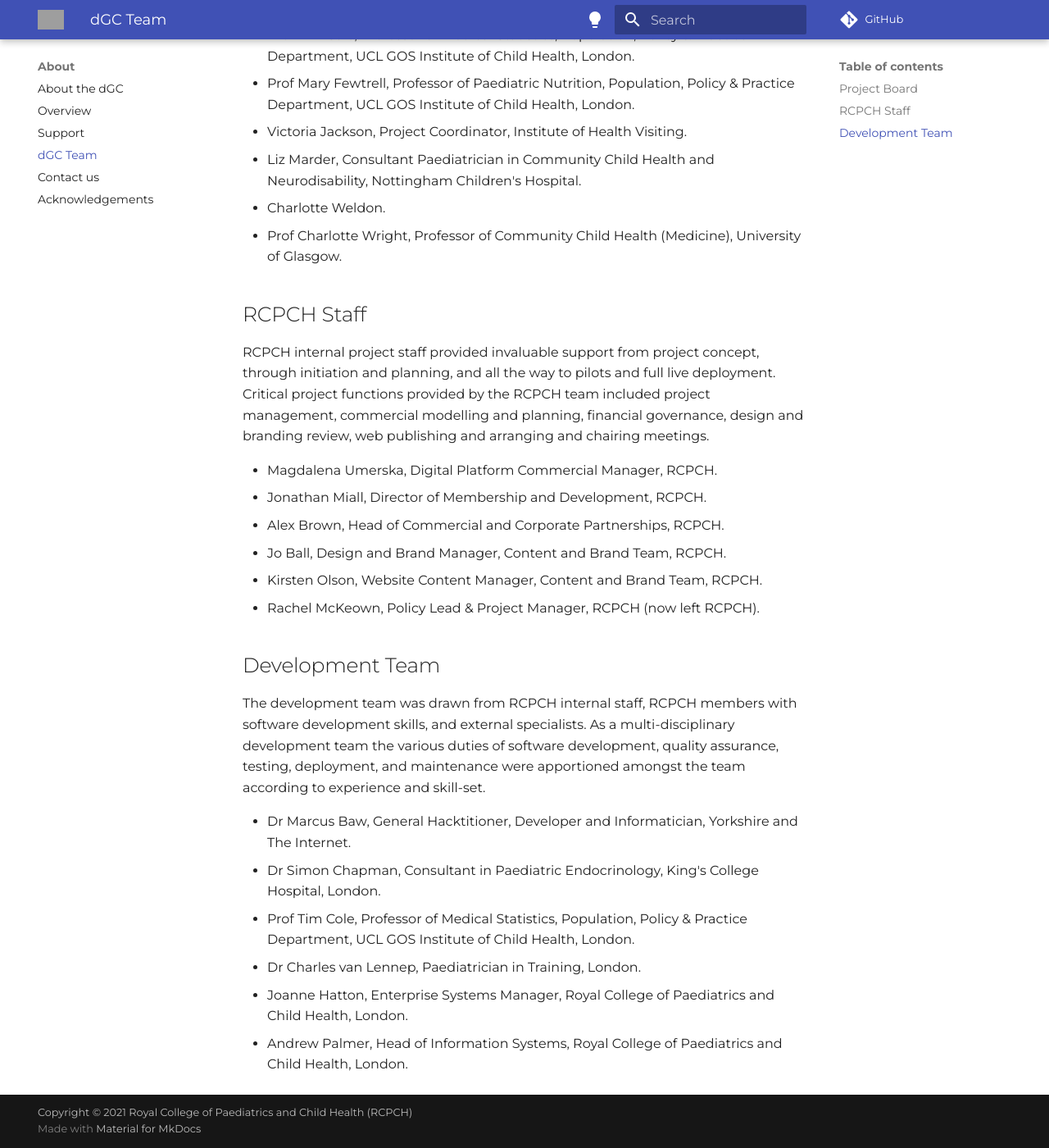
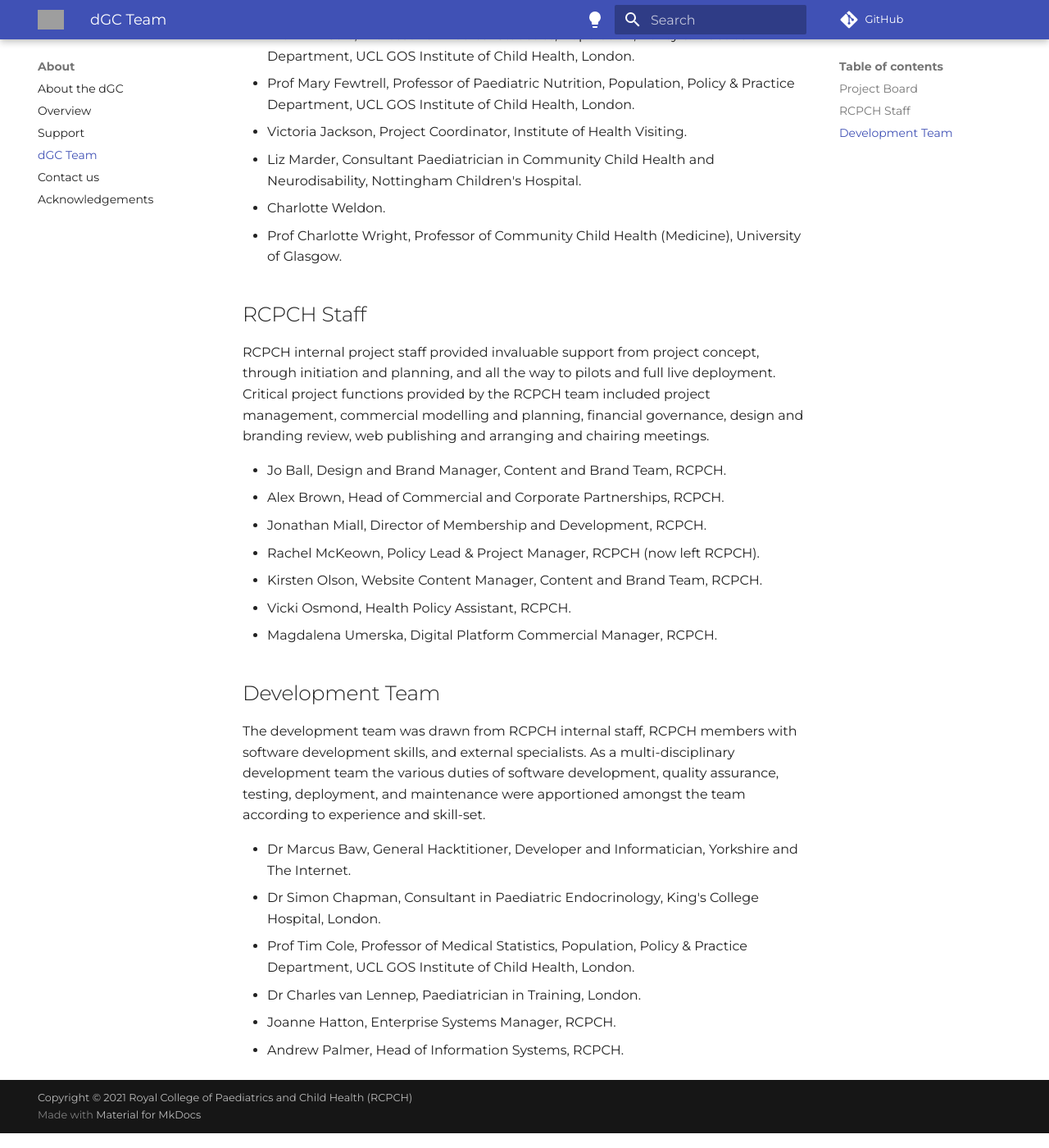
Before and after one commit to rcpch/digital-growth-charts-server, an MkDocs documentation site: the page built from docs/about/team.md, in a window 1280 px wide and 1400 px high, scrolled down 511 px. Shown: the whole window at 82% size. Built offline with MkDocs 1.6.1 and Material for MkDocs 9.7.7, drawn with Linux system fonts in a browser that asks for light colours; comment, search, counter and statistics services are not loaded; grey boxes are pictures that could not be loaded.

Commit message:
Update team.md (#18)
Reorder the names of staff members and added one more staff member.

```diff
--- a/docs/about/team.md
+++ b/docs/about/team.md
@@ -22,12 +22,14 @@ The project board is responsible for the clinical, academic, and governance over
 
 RCPCH internal project staff provided invaluable support from project concept, through initiation and planning, and all the way to pilots and full live deployment. Critical project functions provided by the RCPCH team included project management, commercial modelling and planning, financial governance, design and branding review, web publishing and arranging and chairing meetings.
 
+- Jo Ball, Design and Brand Manager, Content and Brand Team, RCPCH.
+- Alex Brown, Head of Commercial and Corporate Partnerships, RCPCH.
+- Jonathan Miall, Director of Membership and Development, RCPCH.
+- Rachel McKeown, Policy Lead & Project Manager, RCPCH (now left RCPCH).
+- Kirsten Olson, Website Content Manager, Content and Brand Team, RCPCH.
+- Vicki Osmond, Health Policy Assistant, RCPCH.
 - Magdalena Umerska, Digital Platform Commercial Manager, RCPCH.
-- Jonathan Miall, Director of Membership and Development, RCPCH.
-- Alex Brown, Head of Commercial and Corporate Partnerships, RCPCH.
-- Jo Ball, Design and Brand Manager, Content and Brand Team, RCPCH.
-- Kirsten Olson, Website Content Manager, Content and Brand Team, RCPCH.
-- Rachel McKeown, Policy Lead & Project Manager, RCPCH (now left RCPCH).
+
 
 ## Development Team
 
@@ -37,5 +39,5 @@ The development team was drawn from RCPCH internal staff, RCPCH members with sof
 - Dr Simon Chapman, Consultant in Paediatric Endocrinology, King's College Hospital, London.
 - Prof Tim Cole, Professor of Medical Statistics, Population, Policy & Practice Department, UCL GOS Institute of Child Health, London.
 - Dr Charles van Lennep, Paediatrician in Training, London.
-- Joanne Hatton, Enterprise Systems Manager, Royal College of Paediatrics and Child Health, London.
-- Andrew Palmer, Head of Information Systems, Royal College of Paediatrics and Child Health, London.
+- Joanne Hatton, Enterprise Systems Manager, RCPCH.
+- Andrew Palmer, Head of Information Systems, RCPCH.
```
